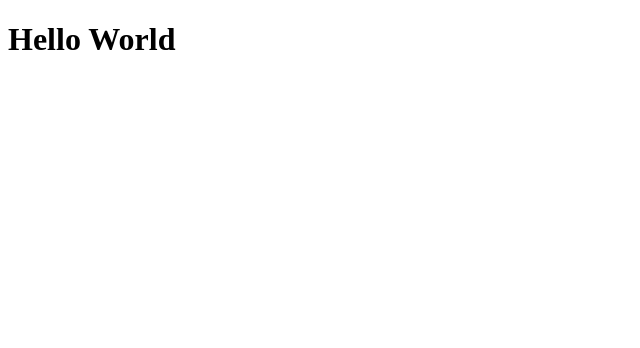
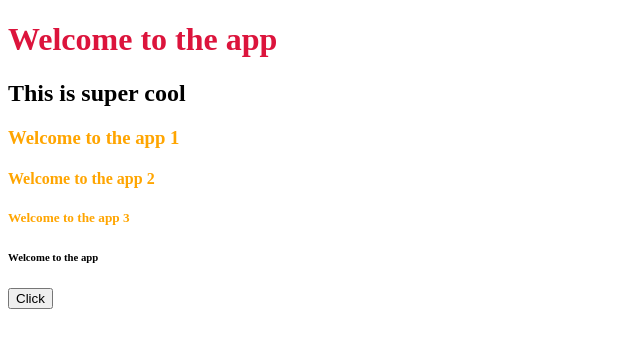
Before and after one commit to itzsamr/Hexaware-Notes, a plain HTML site: page JavaScript/index.html in a window 1280 px wide. Shown: the whole page, without its empty margins (0-640 px from the left). Drawn offline with Linux system fonts and the light colour scheme.

Commit message:
update - js

```diff
--- a/JavaScript/index.html
+++ b/JavaScript/index.html
@@ -1,14 +1,51 @@
 <!DOCTYPE html>
 <html lang="en">
   <head>
+    <!-- Self closing tags -->
     <meta charset="UTF-8" />
     <meta name="viewport" content="width=device-width, initial-scale=1.0" />
     <title>Document</title>
+    <style>
+      h1 {
+        color: crimson;
+      }
+
+      .title {
+        color: orange;
+      }
+    </style>
   </head>
   <body>
-    <!-- <script src="index.js"></script> -->
-    <script src="loops.js"></script>
-    <h1>Hello World</h1>
+    <h1>Welcome to the app</h1>
+    <h2 id="sub-heading">Welcome to the app</h2>
+    <h3 class="title">Welcome to the app 1</h3>
+    <h4 class="title">Welcome to the app 2</h4>
+    <h5 class="title">Welcome to the app 3</h5>
+    <h6>Welcome to the app</h6>
+
+    <!-- Event listeners: Interactive | onclick - listens for click -->
+    <button onclick="clicked()">Click</button>
+
+    <!-- src - source | linked -->
+    <!-- <script src="fundamentals.js"></script> -->
+    <!-- <script src="basic-loops.js"></script> -->
+    <script>
+      var h2 = document.getElementById("sub-heading");
+      console.log(h2.innerText);
+      h2.innerText = "This is super cool"; // update your html
+
+      var titles = document.getElementsByClassName("title");
+      console.log(titles);
+
+      for (title of titles) {
+        console.log(title.innerText);
+      }
+
+      // Task -  Print the how many times they have clicked on the screen
+      function clicked() {
+        console.log("You clicked the button");
+      }
+    </script>
   </body>
 </html>
 
```
